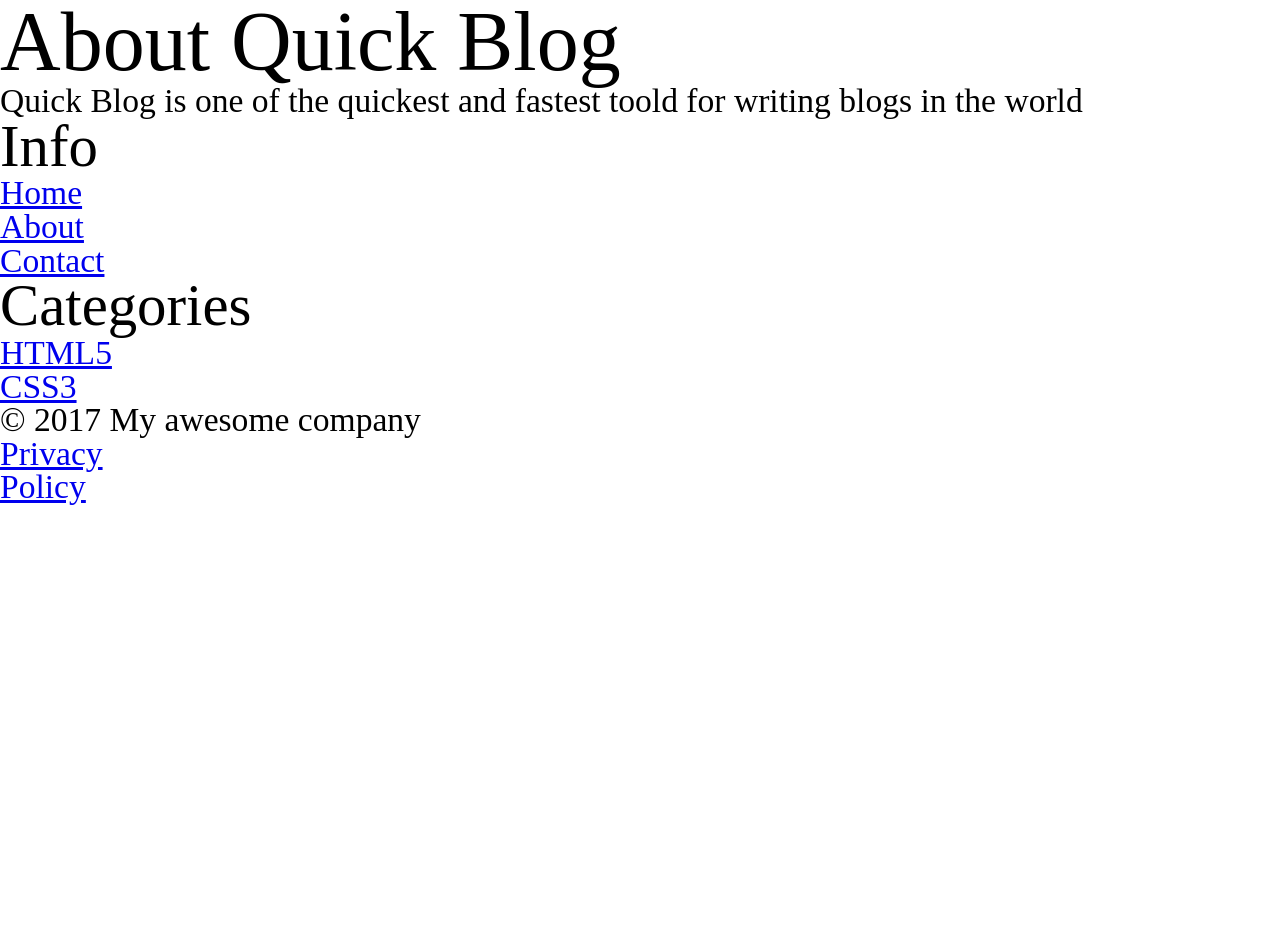
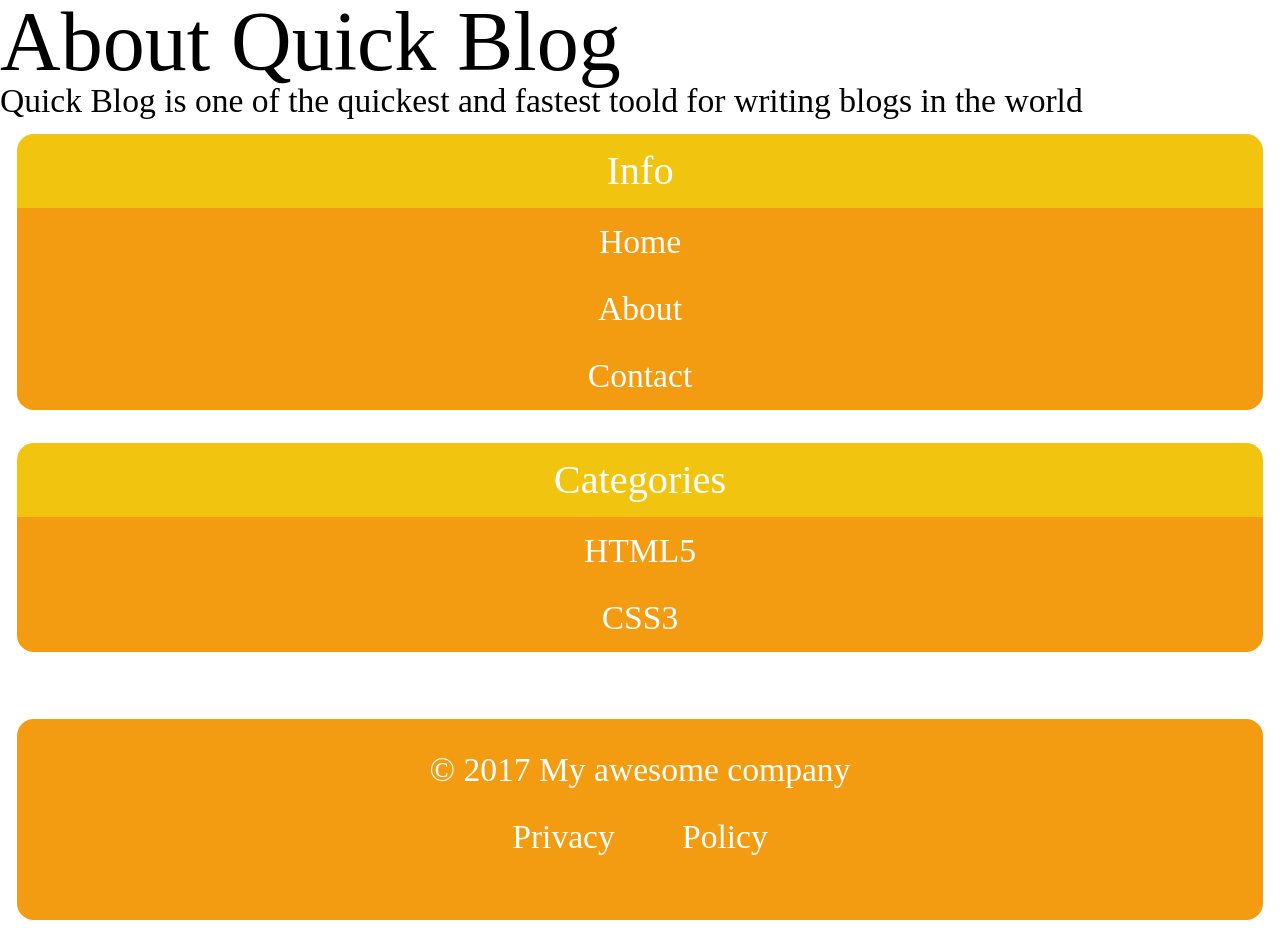
Before and after one commit to codetapacademy/quick-blog, a plain HTML site: page src/about.pug in a window 1280 px wide. Before the commit the page ends 800 px from the top, so only its background shows below. Drawn offline with nearby package versions, Linux system fonts and the light colour scheme; files that its build step writes are made by us from their sources; a web font is replaced by a local one.

Commit message:
Commit with a nice message that we forgot to do last time. It's about the footer and layout, those changes

```diff
--- a/src/_component/config/color.scss
+++ b/src/_component/config/color.scss
@@ -1,4 +1,22 @@
-$color-buttercup: #f1c40f;
-$color-buttercup1: #f39c12;
+$theme: 'buttercup';
+
+$color-normal: #f1f1f1;
+$color-dark: #000;
+
+@if ($theme == 'pickled-bluewood') {
+    $color-normal: #34495E;
+    $color-dark: #2C3E50;
+}
+
+@if ($theme == 'buttercup') {
+    $color-normal: #f1c40f;
+    $color-dark: #f39c12;
+}
+
+@if ($theme == 'zest') {
+    $color-normal: #E67E22;
+    $color-dark: #D35400;
+}
+
 $color-golden-grass: #dd9a2d;
 $color-white: #fff;
--- a/src/_component/footer/footer.pug
+++ b/src/_component/footer/footer.pug
@@ -1,7 +1,8 @@
 footer
-    div &copy; 2017 My awesome company
-    ul
-        li
-            a(href="/privacy") Privacy
-        li
-            a(href="/policy") Policy
+    .footer
+        div &copy; 2017 My awesome company
+        ul.footer__list
+            li
+                a.footer__link(href="/privacy") Privacy
+            li
+                a.footer__link(href="/policy") Policy
--- /dev/null
+++ b/src/_component/footer/footer.scss
@@ -0,0 +1,24 @@
+footer {
+    padding: 0.5rem;
+}
+.footer {
+    padding: 1rem;
+    border-radius: 0.5rem;
+    background-color: $color-dark;
+    color: $color-white;
+    display: flex;
+    flex-direction: column;
+    align-items: center;
+}
+
+.footer__list {
+    display: flex;
+    justify-content: space-around;
+}
+
+.footer__link {
+    display: block;
+    padding: 1rem;
+    color: $color-white;
+    text-decoration: none;
+}
--- a/src/_component/layout/layout.scss
+++ b/src/_component/layout/layout.scss
@@ -6,6 +6,9 @@ body {
     font-family: 'Open Sans'
 }
 
+html {
+    font-size: 10px;
+}
 @media screen and (min-width: 25em){
     html { font-size: calc( 16px + (24 - 16) * (100vw - 400px) / (800 - 400) ); }
 }
@@ -16,7 +19,7 @@ body {
     text-align: center;
     align-items: center;
     justify-content: center;
-    background-image: radial-gradient(ellipse, $color-buttercup, $color-golden-grass);
+    background-image: radial-gradient(ellipse, $color-normal, $color-dark);
 
     h1 {
         color: $color-white;
@@ -39,17 +42,23 @@ body {
         margin: 1rem;
         border: 0.1rem solid $color-white;
         position: relative;
-        background-color: $color-buttercup1;
-        padding-right: 1.5rem;
+        background-color: $color-dark;
+        padding-right: 1.3rem;
+        display: flex;
+        justify-content: center;
+        align-items: center;
 
         &:hover {
-            border: 0.1rem solid $color-buttercup;
+            border: 0.1rem solid $color-normal;
         }
+    }
 
+    .continue-arrow {
+        margin: 0 0.2rem;
         &:after {
             position: absolute;
-            right: 0.5rem;
-            top: 1.2rem;
+            // right: 0.5rem;
+            // top: 1.2rem;
             content: '';
             display: block;
             width: 0px;
--- a/src/_component/menu/menu.pug
+++ b/src/_component/menu/menu.pug
@@ -1,15 +1,18 @@
-h3 Info
-ul
-    li
-        a(href="/") Home
-    li
-        a(href="/about.html") About
-    li
-        a(href="/contact.html") Contact
+.menu
+    .menu__panel
+        h3.menu__title Info
+        ul.menu__list
+            li
+                a(href="/") Home
+            li
+                a(href="/about.html") About
+            li
+                a(href="/contact.html") Contact
 
-h3 Categories
-ul
-    li
-        a(href="/html") HTML5
-    li
-        a(href="/css") CSS3
+    .menu__panel
+        h3.menu__title Categories
+        ul.menu__list
+            li
+                a(href="/html") HTML5
+            li
+                a(href="/css") CSS3
--- /dev/null
+++ b/src/_component/menu/menu.scss
@@ -0,0 +1,32 @@
+.menu {
+    padding: 0.5rem;
+}
+
+.menu__panel {
+}
+
+.menu__title {
+    border-top-left-radius: 0.5rem;
+    border-top-right-radius: 0.5rem;
+    background-color: $color-normal;
+    color: $color-white;
+    padding: 0.5rem 1rem;
+    font-size: 1.2rem;
+    text-align: center;
+}
+
+.menu__list {
+    border-bottom-left-radius: 0.5rem;
+    border-bottom-right-radius: 0.5rem;
+    background-color: $color-dark;
+    color: $color-white;
+    margin-bottom: 1rem;
+    text-align: center;
+
+    a {
+        color: $color-white;
+        text-decoration: none;
+        padding: 0.5rem 1rem;
+        display: block;
+    }
+}
--- a/src/index.pug
+++ b/src/index.pug
@@ -8,7 +8,9 @@ block content
     .welcome
         h1=title
         p.welcome__description=description
-        a.scroll-down(href="#continue") click to continue reading or scroll down
+        a.scroll-down(href="#continue")
+            span click to continue reading or scroll down
+            span.continue-arrow
     #continue
     p.lead Cum sociis natoque penatibus et magnis dis parturient montes, nascetur ridiculus mus.
     p
--- a/src/style.scss
+++ b/src/style.scss
@@ -3,3 +3,5 @@
 @import '_component/layout/typography';
 @import '_component/config/font';
 @import '_component/layout/layout';
+@import '_component/menu/menu';
+@import '_component/footer/footer';
```
